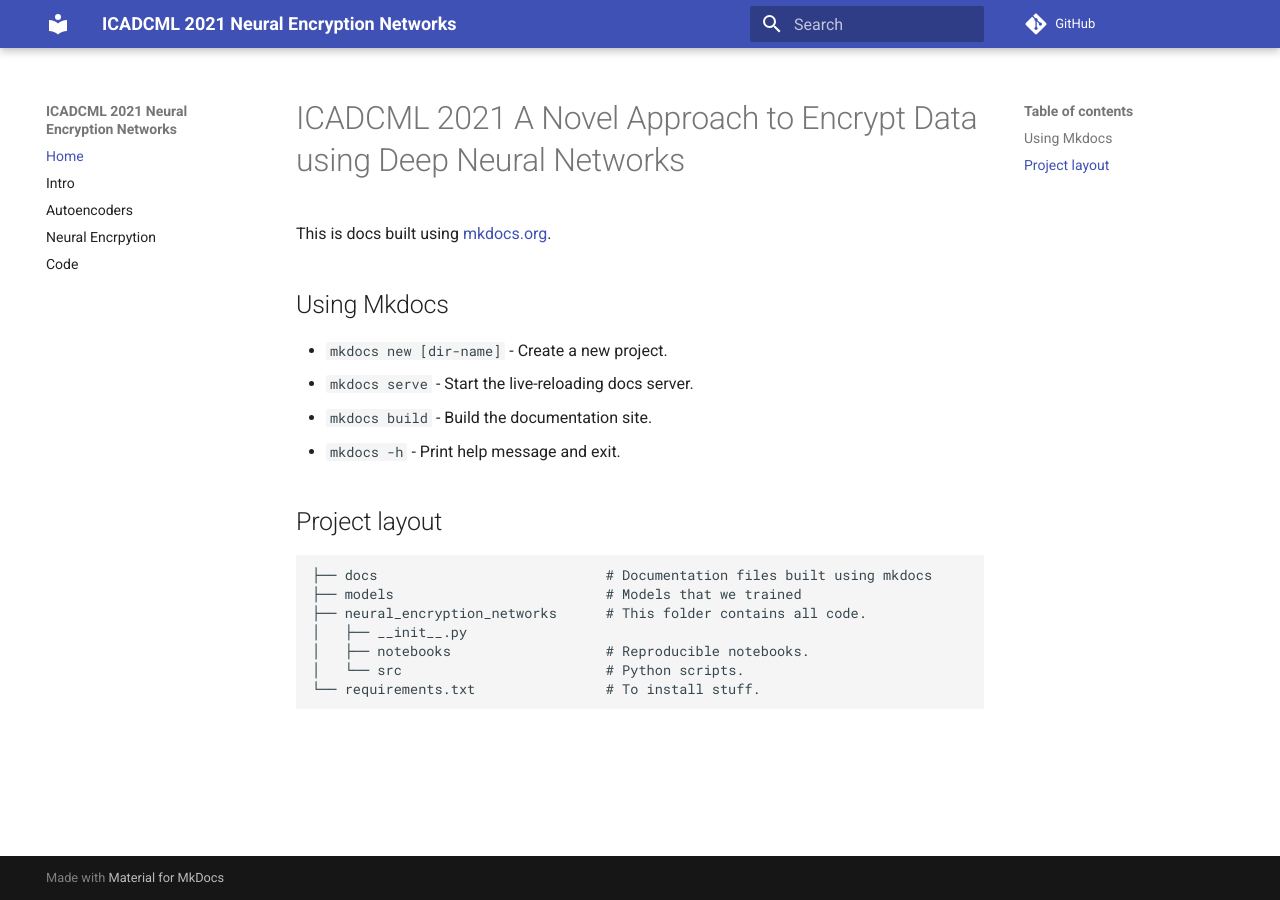
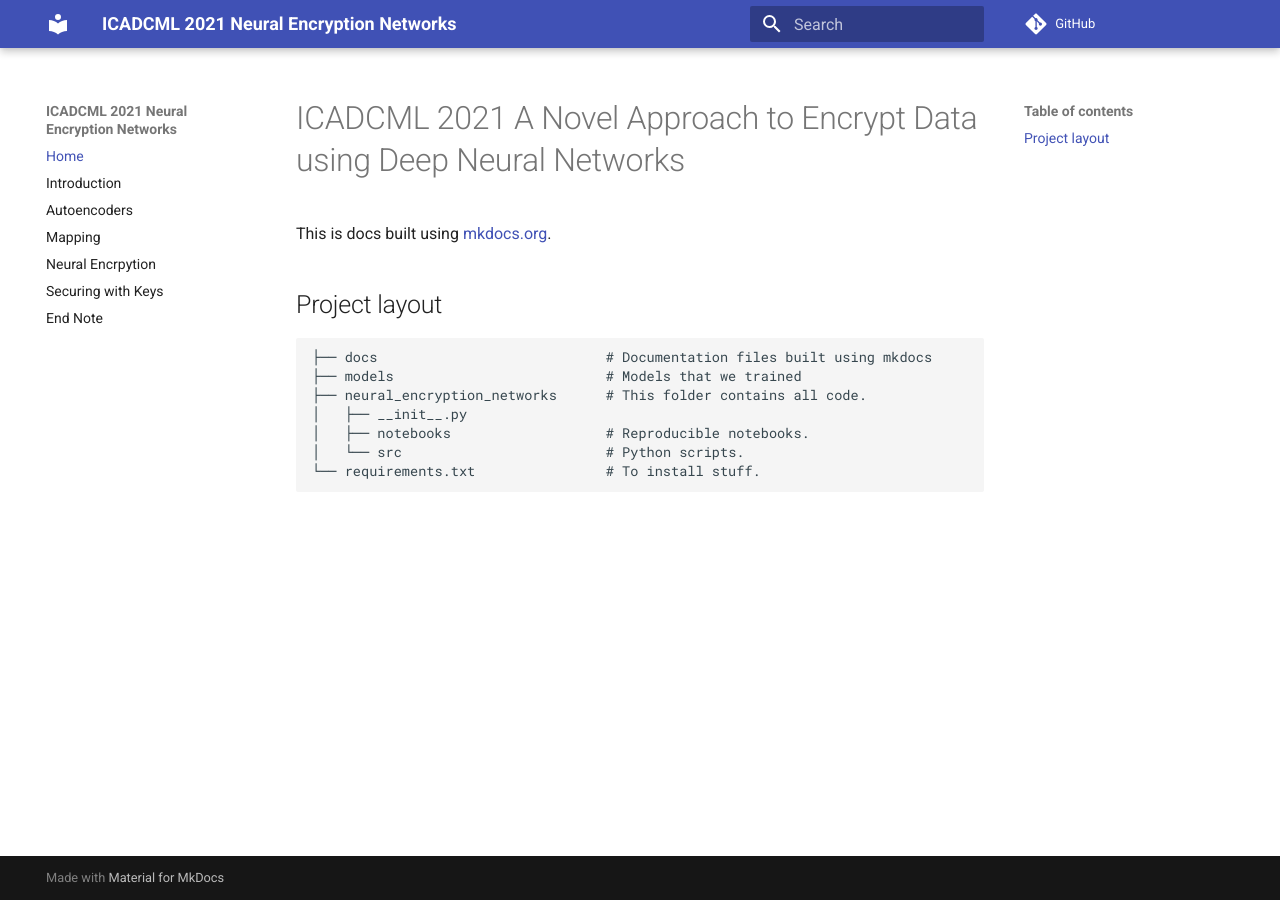
Before and after one commit to oke-aditya/neural_encryption_networks, an MkDocs documentation site: the page built from docs/templates/index.md, in a window 1280 px wide. Built offline with MkDocs 1.6.1 and Material for MkDocs 9.7.7, drawn with Linux system fonts in a browser that asks for light colours; comment, search, counter and statistics services are not loaded.

Commit message:
Add docs (#2)
* Starts adding docs

* Adds stuff

* adds layout

* adds stuff

* refactor

````diff
--- a/docs/mkdocs.yml
+++ b/docs/mkdocs.yml
@@ -26,7 +26,9 @@
 
 nav:
   - Home: index.md
-  - Intro: introduction.md
+  - Introduction: introduction.md
   - Autoencoders: autoencoders.md
+  - Mapping: mapping.md
   - Neural Encrpytion: neural_enc.md
-  - Code: code_explaination.md
+  - Securing with Keys: keys.md
+  - End Note: thankyou.md
--- a/docs/templates/index.md
+++ b/docs/templates/index.md
@@ -1,14 +1,6 @@
 # ICADCML 2021 A Novel Approach to Encrypt Data using Deep Neural Networks
 
 This is docs built using [mkdocs.org](https://www.mkdocs.org).
-
-## Using Mkdocs
-
-* `mkdocs new [dir-name]` - Create a new project.
-* `mkdocs serve` - Start the live-reloading docs server.
-* `mkdocs build` - Build the documentation site.
-* `mkdocs -h` - Print help message and exit.
-
 ## Project layout
 
 ```
````
Also changed, not shown: docs/templates/autoencoders.md (+11 -0 lines), docs/templates/neural_enc.md (+9 -0 lines), docs/templates/thankyou.md (added, +11 -0 lines), docs/templates/code_explaination.md (deleted), docs/templates/keys.md (added), docs/templates/mapping.md (added).
